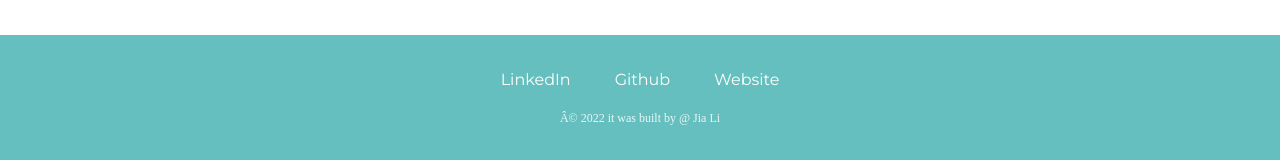
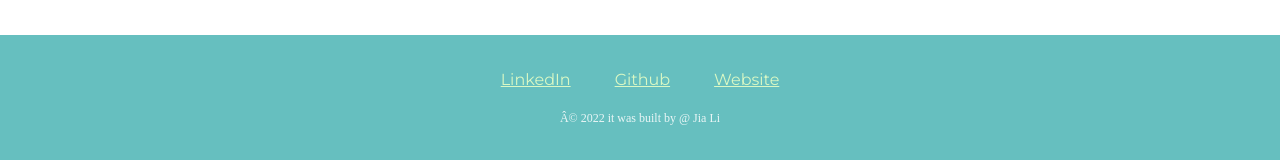
Before and after one commit to jiali120/jia, a plain HTML site: page index.html in a window 1280 px wide. Shown: the part 2555-2715 px from the top of the page. Drawn offline with Linux system fonts and the light colour scheme.

Commit message:
Update styles.css

```diff
--- a/styles.css
+++ b/styles.css
@@ -46,11 +46,11 @@ hr{
 }
 
 a{
-    color:#ffffff;
+    color: #D9F8C4;
     /*color: #11999E;*/
     font-family: 'Montserrat', sans-serif;
     margin: 10px 20px;
-    text-decoration: none;
+    /*text-decoration: none;*/
 }
 
 a:hover{
```
